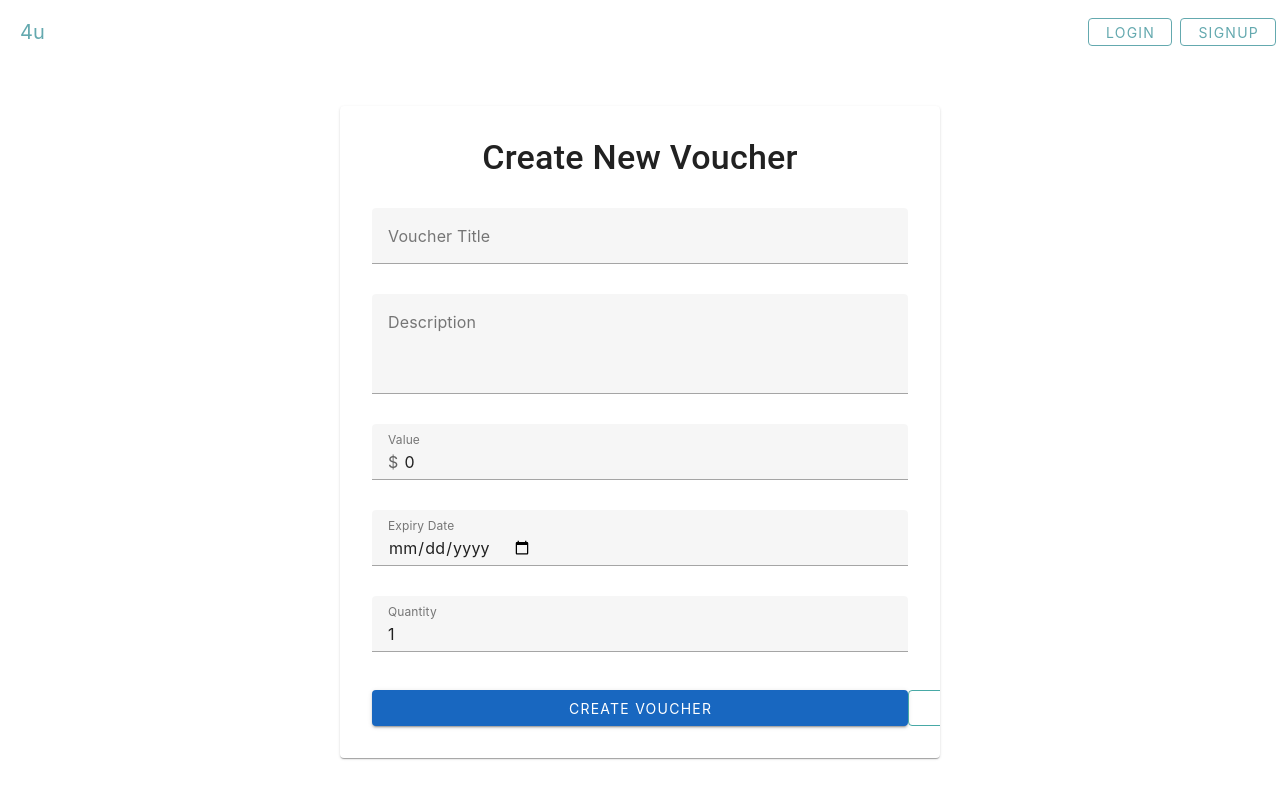
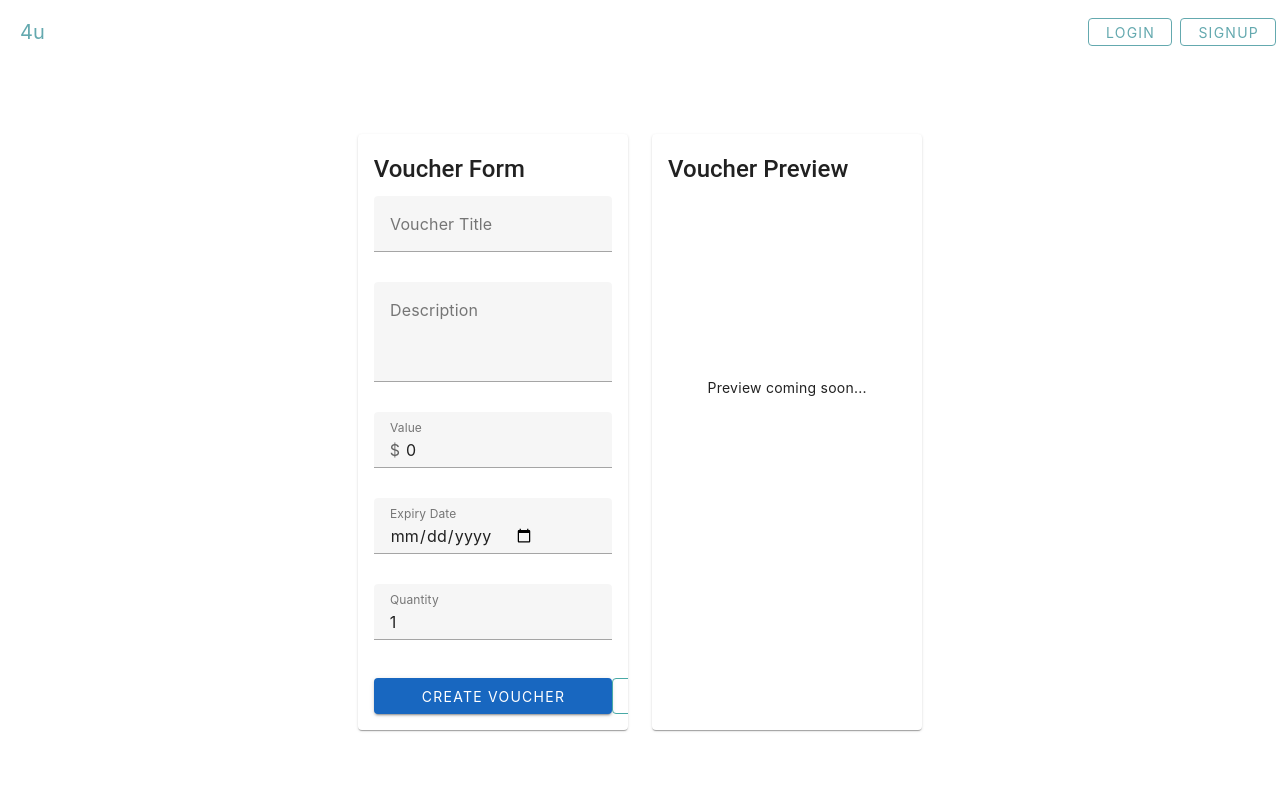
Before and after one commit to tiirent/voucher, a Vue app in the folder client/: page /create in a window 1280 px wide. Built offline with nearby package versions, Linux system fonts and the light colour scheme.

Commit message:
split create page

```diff
--- a/client/src/views/CreateVoucherView.vue
+++ b/client/src/views/CreateVoucherView.vue
@@ -29,11 +29,14 @@ const createVoucher = async () => {
 </script>
 
 <template>
-  <v-card class="pa-4" width="600">
-    <v-card-title class="text-h4 text-center mb-4">
-      Create New Voucher
+  <v-container fluid class="pa-4">
+    <v-row>
+      <!-- Form Section -->
+      <v-col cols="12" md="6">
+        <v-card class="h-100">
+          <v-card-title class="text-h5 px-4 pt-4">
+            Voucher Form
           </v-card-title>
-
           <v-card-text>
             <v-form @submit.prevent="createVoucher">
               <v-text-field
@@ -99,4 +102,25 @@ const createVoucher = async () => {
             </v-form>
           </v-card-text>
         </v-card>
+      </v-col>
+
+      <!-- Preview Section -->
+      <v-col cols="12" md="6">
+        <v-card class="h-100">
+          <v-card-title class="text-h5 px-4 pt-4">
+            Voucher Preview
+          </v-card-title>
+          <v-card-text class="d-flex align-center justify-center" style="min-height: 400px;">
+            Preview coming soon...
+          </v-card-text>
+        </v-card>
+      </v-col>
+    </v-row>
+  </v-container>
 </template>
+
+<style scoped>
+.h-100 {
+  height: 100%;
+}
+</style>
```
Lines whose indentation alone changed are shown as unchanged.
